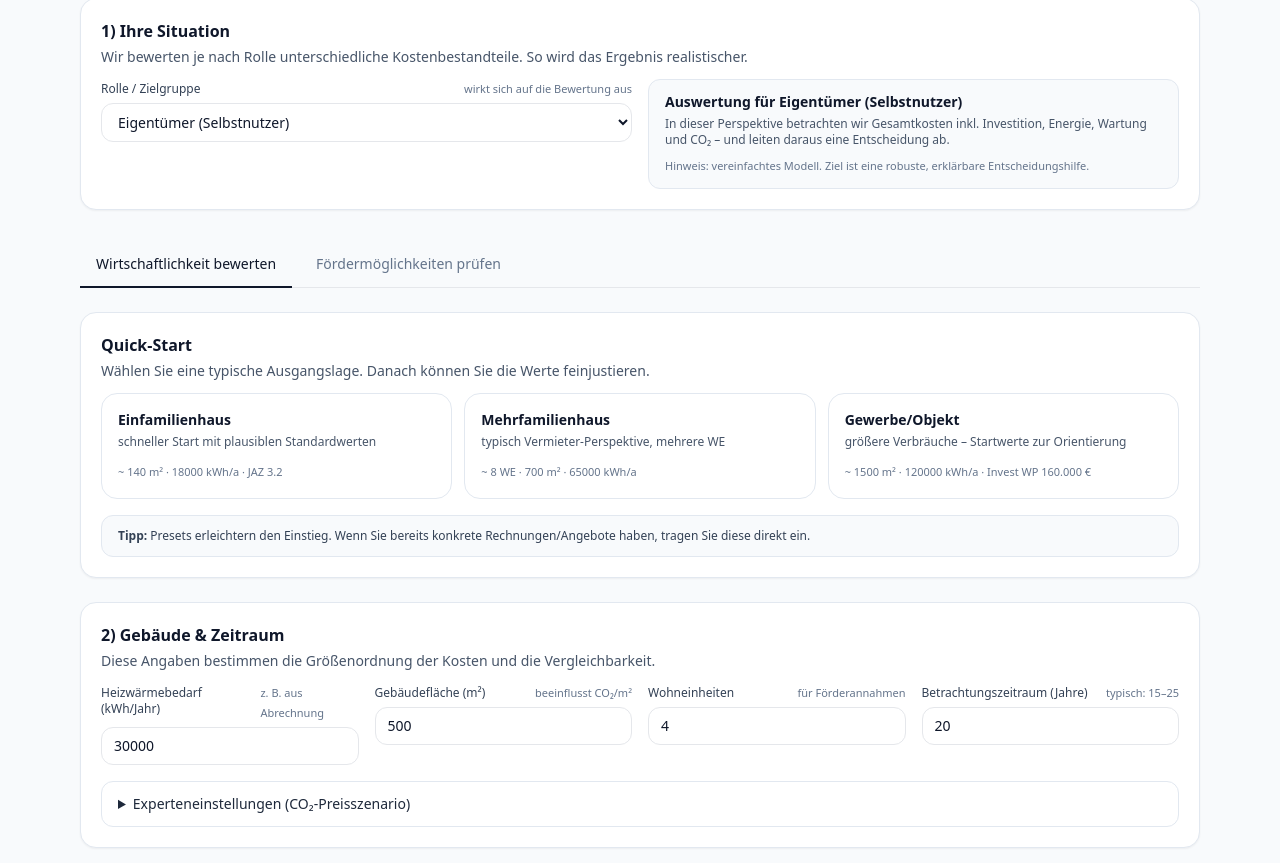
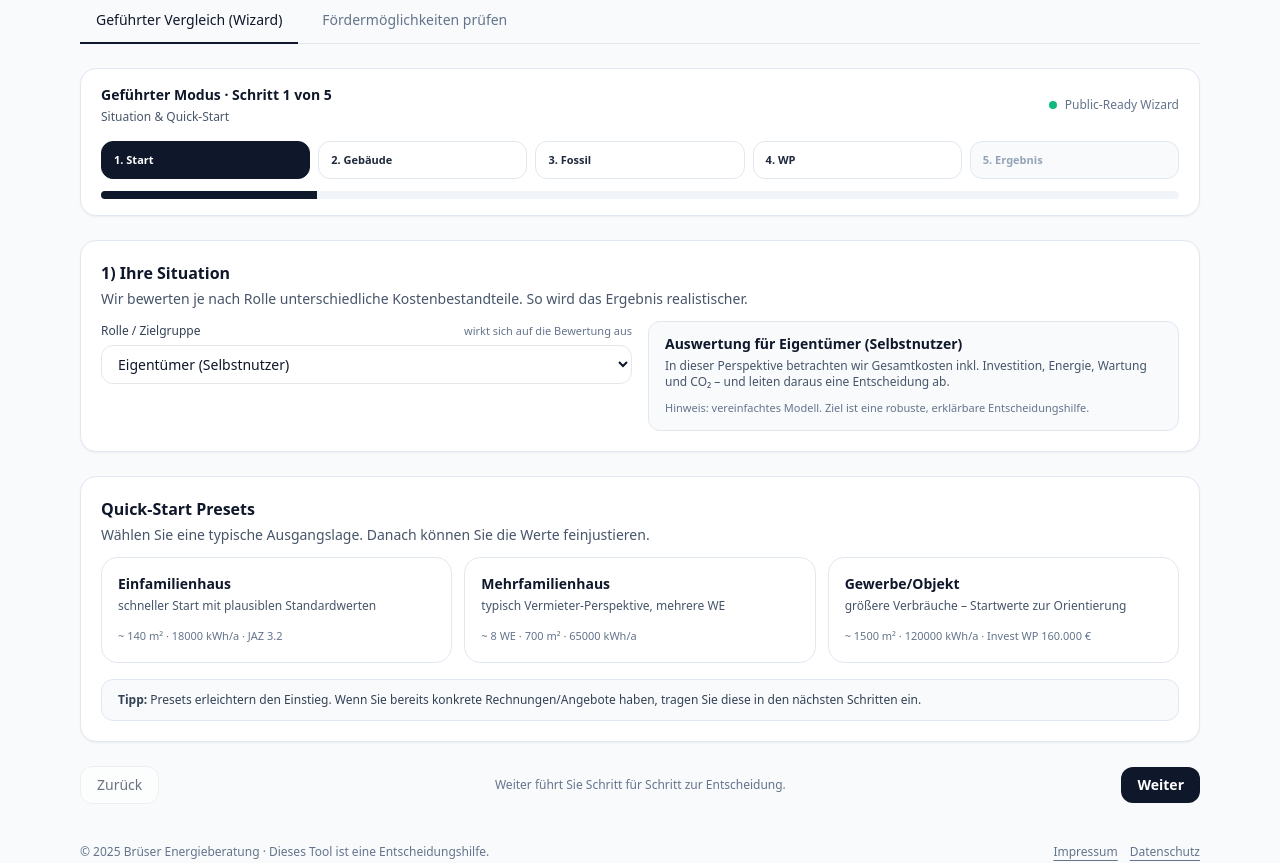
Before and after one commit to flixbial/Heizungstool, a Next.js app: page /tool in a window 1280 px wide. Shown: the part 209-1072 px from the top of the page. Built offline with nearby package versions, Linux system fonts and the light colour scheme.

Commit message:
Update page.tsx

```diff
--- a/app/tool/page.tsx
+++ b/app/tool/page.tsx
@@ -211,6 +211,71 @@ function Field({
   );
 }
 
+/** Wizard UI */
+function WizardHeader({
+  steps,
+  current,
+  canGoTo,
+  onGoTo,
+}: {
+  steps: { title: string; short: string }[];
+  current: number;
+  canGoTo: (idx: number) => boolean;
+  onGoTo: (idx: number) => void;
+}) {
+  return (
+    <div className="rounded-2xl border border-slate-200 bg-white shadow-sm px-5 py-4">
+      <div className="flex items-center justify-between gap-4">
+        <div>
+          <div className="text-sm font-semibold text-slate-900">
+            Geführter Modus · Schritt {current + 1} von {steps.length}
+          </div>
+          <div className="mt-1 text-xs text-slate-600">{steps[current].title}</div>
+        </div>
+        <div className="hidden md:flex items-center gap-2 text-xs text-slate-500">
+          <span className="inline-flex h-2 w-2 rounded-full bg-emerald-500" />
+          Public-Ready Wizard
+        </div>
+      </div>
+
+      <div className="mt-4 grid grid-cols-5 gap-2">
+        {steps.map((s, idx) => {
+          const active = idx === current;
+          const enabled = canGoTo(idx);
+          return (
+            <button
+              key={idx}
+              type="button"
+              onClick={() => enabled && onGoTo(idx)}
+              className={
+                "rounded-xl border px-3 py-2 text-left transition " +
+                (active
+                  ? "border-slate-900 bg-slate-900 text-white"
+                  : enabled
+                  ? "border-slate-200 bg-white hover:bg-slate-50 text-slate-800"
+                  : "border-slate-200 bg-slate-50 text-slate-400 cursor-not-allowed")
+              }
+              aria-disabled={!enabled}
+              title={s.title}
+            >
+              <div className={"text-[11px] font-semibold " + (active ? "text-white" : "")}>
+                {idx + 1}. {s.short}
+              </div>
+            </button>
+          );
+        })}
+      </div>
+
+      <div className="mt-3 h-2 w-full rounded-full bg-slate-100 overflow-hidden">
+        <div
+          className="h-full bg-slate-900"
+          style={{ width: `${((current + 1) / steps.length) * 100}%` }}
+        />
+      </div>
+    </div>
+  );
+}
+
 // ===== Druckstabile SVG-Grafiken =====
 
 function buildLinePath(values: number[], w: number, h: number, pad: number, maxY: number) {
@@ -281,6 +346,7 @@ function MiniCostChart({
         <line x1={pad} x2={w - pad} y1={h - pad} y2={h - pad} stroke="#e2e8f0" />
         <line x1={pad} x2={pad} y1={pad} y2={h - pad} stroke="#e2e8f0" />
 
+        {/* Fossil rot, WP blau */}
         <path d={dF} fill="none" stroke="#ef4444" strokeWidth="3" />
         <path d={dH} fill="none" stroke="#2563eb" strokeWidth="3" />
 
@@ -407,9 +473,17 @@ function PrintModal({
 }) {
   const totals =
     role === "vermieter"
-      ? { fossil: result.totalLandlordFossil, wp: result.totalLandlordHP, savings: result.savingsLandlord }
+      ? {
+          fossil: result.totalLandlordFossil,
+          wp: result.totalLandlordHP,
+          savings: result.savingsLandlord,
+        }
       : role === "mieter"
-      ? { fossil: result.totalTenantFossil, wp: result.totalTenantHP, savings: result.savingsTenant }
+      ? {
+          fossil: result.totalTenantFossil,
+          wp: result.totalTenantHP,
+          savings: result.savingsTenant,
+        }
       : { fossil: result.totalOwnerFossil, wp: result.totalOwnerHP, savings: result.savingsOwner };
 
   const series =
@@ -652,7 +726,7 @@ export default function ToolPage() {
     maintHP: 600,
   });
 
-  // ===== Sprint 3.1 Step 2: Quick-Start Presets =====
+  // ===== Quick-Start Presets =====
   type PresetKey = "efh" | "mfh" | "gewerbe";
   const PRESETS: Record<
     PresetKey,
@@ -737,6 +811,21 @@ export default function ToolPage() {
 
   const [activePreset, setActivePreset] = useState<PresetKey | null>(null);
 
+  // ===== Wizard State =====
+  // 0 Situation/Preset, 1 Gebäude, 2 Fossil, 3 WP, 4 Ergebnis
+  const [wizardStep, setWizardStep] = useState<number>(0);
+
+  const wizardSteps = useMemo(
+    () => [
+      { title: "Situation & Quick-Start", short: "Start" },
+      { title: "Gebäude & Zeitraum", short: "Gebäude" },
+      { title: "Bestehende Heizung", short: "Fossil" },
+      { title: "Wärmepumpe", short: "WP" },
+      { title: "Ergebnis & Bericht", short: "Ergebnis" },
+    ],
+    []
+  );
+
   const [foerderForm, setFoerderForm] = useState<FoerderForm>({
     art: "wohn",
     wohnKlimaBonus: false,
@@ -756,27 +845,34 @@ export default function ToolPage() {
   const [subsidyApplied, setSubsidyApplied] = useState(false);
   const [showPrint, setShowPrint] = useState(false);
 
+  // Reset wizard when switching tabs
+  useEffect(() => {
+    if (tab === "vergleich") return;
+    // keep wizard state, but avoid confusion when returning:
+    // (optional) do nothing. We'll reset when user returns to compare.
+  }, [tab]);
+
   function applyPreset(key: PresetKey) {
     const preset = PRESETS[key];
     setForm((prev) => ({ ...prev, ...preset.patch }));
     if (preset.roleHint) setRole(preset.roleHint);
     setActivePreset(key);
 
-    // Public-friendly: Ergebnis zurücksetzen (damit klar ist, dass neu bewertet werden muss)
     setResult(null);
     setError(null);
   }
 
   function updateField<K extends keyof FormState>(key: K, value: string) {
-    setActivePreset(null); // sobald der Nutzer editiert, ist es "custom"
+    setActivePreset(null); // editing => custom
     setForm((prev) => ({
       ...prev,
       [key]: typeof prev[key] === "number" ? Number(value.replace(",", ".")) : (value as any),
     }));
-  }
-
-  async function handleCalc(e: React.FormEvent) {
-    e.preventDefault();
+    // if inputs change, result is no longer valid
+    setResult(null);
+  }
+
+  async function handleCalc() {
     setLoading(true);
     setError(null);
     setResult(null);
@@ -789,6 +885,11 @@ export default function ToolPage() {
       if (!res.ok) throw new Error("Fehler bei der Berechnung");
       const data = (await res.json()) as CalcResult;
       setResult(data);
+      setWizardStep(4);
+      // Scroll to top of wizard area for public UX
+      requestAnimationFrame(() => {
+        window.scrollTo({ top: 0, behavior: "smooth" });
+      });
     } catch (err: any) {
       setError(err.message ?? "Unbekannter Fehler");
     } finally {
@@ -843,9 +944,6 @@ export default function ToolPage() {
         payback: result.extraInvest <= 0 ? null : result.paybackLandlord,
         cumFossil: result.cumLandlordFossil,
         cumHP: result.cumLandlordHP,
-        annualKeyFossil: "landlordAnnualFossil" as const,
-        annualKeyHP: "landlordAnnualHP" as const,
-        cumSavingsKey: "landlordCumSavings" as const,
         note: "Vereinfachte Annahme: Vermieter zahlt Wartung + Vermieteranteil CO₂. Energie zahlt der Mieter.",
       };
     }
@@ -859,9 +957,6 @@ export default function ToolPage() {
         payback: null,
         cumFossil: result.cumTenantFossil,
         cumHP: result.cumTenantHP,
-        annualKeyFossil: "tenantAnnualFossil" as const,
-        annualKeyHP: "tenantAnnualHP" as const,
-        cumSavingsKey: "tenantCumSavings" as const,
         note: "Vereinfachte Annahme: Mieter zahlt Energie + Mieteranteil CO₂. Investitionen werden hier nicht betrachtet.",
       };
     }
@@ -874,9 +969,6 @@ export default function ToolPage() {
       payback: result.extraInvest <= 0 ? null : result.paybackOwner,
       cumFossil: result.cumOwnerFossil,
       cumHP: result.cumOwnerHP,
-      annualKeyFossil: "ownerAnnualFossil" as const,
-      annualKeyHP: "ownerAnnualHP" as const,
-      cumSavingsKey: "ownerCumSavings" as const,
       note: "Eigentümer trägt Investition, Energie, Wartung und 100% der CO₂-Kosten.",
     };
   }, [result, role]);
@@ -899,6 +991,34 @@ export default function ToolPage() {
   }, [perspective]);
 
   const hint = getPrintHint(role);
+
+  // Wizard gating: Ergebnis-Step nur wenn result vorhanden
+  function canGoTo(idx: number) {
+    if (idx < 4) return true;
+    return !!result;
+  }
+
+  function goTo(idx: number) {
+    if (!canGoTo(idx)) return;
+    setWizardStep(idx);
+    requestAnimationFrame(() => {
+      window.scrollTo({ top: 0, behavior: "smooth" });
+    });
+  }
+
+  function next() {
+    if (wizardStep < 4) setWizardStep((s) => Math.min(4, s + 1));
+    requestAnimationFrame(() => {
+      window.scrollTo({ top: 0, behavior: "smooth" });
+    });
+  }
+
+  function back() {
+    if (wizardStep > 0) setWizardStep((s) => Math.max(0, s - 1));
+    requestAnimationFrame(() => {
+      window.scrollTo({ top: 0, behavior: "smooth" });
+    });
+  }
 
   return (
     <div className="max-w-6xl mx-auto px-4 py-10 text-sm">
@@ -1128,49 +1248,22 @@ export default function ToolPage() {
         }
       `}</style>
 
+      {/* Premium Header */}
       <div className="flex items-center justify-between gap-4 mb-8">
         <div>
-          <div className="text-3xl font-semibold text-slate-900 leading-tight">
-            Heizungs-Vergleich
-          </div>
+          <div className="text-3xl font-semibold text-slate-900 leading-tight">Heizungs-Vergleich</div>
           <div className="mt-2 text-slate-600 max-w-2xl">
             Eine verständliche Wirtschaftlichkeits-Einschätzung für <b>Fossil</b> vs. <b>Wärmepumpe</b> – inkl. druckfähigem Bericht.
           </div>
         </div>
         <div className="hidden md:flex items-center gap-2 text-xs text-slate-500">
           <span className="inline-flex h-2 w-2 rounded-full bg-emerald-500" />
-          Public-Version (selbsterklärend)
-        </div>
-      </div>
-
-      <Section
-        title="1) Ihre Situation"
-        subtitle="Wir bewerten je nach Rolle unterschiedliche Kostenbestandteile. So wird das Ergebnis realistischer."
-      >
-        <div className="grid md:grid-cols-2 gap-4">
-          <Field label="Rolle / Zielgruppe" hint="wirkt sich auf die Bewertung aus">
-            <select
-              className="w-full border rounded-xl px-3 py-2 bg-white"
-              value={role}
-              onChange={(e) => setRole(e.target.value as Role)}
-            >
-              <option value="eigentuemer">Eigentümer (Selbstnutzer)</option>
-              <option value="vermieter">Vermieter</option>
-              <option value="mieter">Mieter</option>
-            </select>
-          </Field>
-
-          <div className="rounded-xl border border-slate-200 bg-slate-50 px-4 py-3">
-            <div className="text-sm font-semibold text-slate-900">{hint.title}</div>
-            <div className="mt-1 text-xs text-slate-600">{hint.text}</div>
-            <div className="mt-2 text-[11px] text-slate-500">
-              Hinweis: vereinfachtes Modell. Ziel ist eine robuste, erklärbare Entscheidungshilfe.
-            </div>
-          </div>
-        </div>
-      </Section>
-
-      <div className="mt-8 flex items-center gap-2 border-b">
+          Public-Version
+        </div>
+      </div>
+
+      {/* Tabs */}
+      <div className="mt-2 flex items-center gap-2 border-b">
         <button
           className={
             "px-4 py-3 text-sm -mb-px border-b-2 " +
@@ -1178,9 +1271,13 @@ export default function ToolPage() {
               ? "border-slate-900 text-slate-900 font-medium"
               : "border-transparent text-slate-500 hover:text-slate-800")
           }
-          onClick={() => setTab("vergleich")}
-        >
-          Wirtschaftlichkeit bewerten
+          onClick={() => {
+            setTab("vergleich");
+            // public-friendly: start at beginning when returning
+            setWizardStep(0);
+          }}
+        >
+          Geführter Vergleich (Wizard)
         </button>
         <button
           className={
@@ -1196,13 +1293,50 @@ export default function ToolPage() {
       </div>
 
       {tab === "vergleich" && (
+        <div className="mt-6 grid gap-6">
+          <WizardHeader
+            steps={wizardSteps}
+            current={wizardStep}
+            canGoTo={canGoTo}
+            onGoTo={goTo}
+          />
+
+          {/* Step 0: Situation + Presets */}
+          {wizardStep === 0 && (
             <>
-          <form onSubmit={handleCalc} className="mt-6 grid gap-6">
-            {/* ===== NEW: Quick-Start Presets ===== */}
               <Section
-              title="Quick-Start"
+                title="1) Ihre Situation"
+                subtitle="Wir bewerten je nach Rolle unterschiedliche Kostenbestandteile. So wird das Ergebnis realistischer."
+              >
+                <div className="grid md:grid-cols-2 gap-4">
+                  <Field label="Rolle / Zielgruppe" hint="wirkt sich auf die Bewertung aus">
+                    <select
+                      className="w-full border rounded-xl px-3 py-2 bg-white"
+                      value={role}
+                      onChange={(e) => {
+                        setRole(e.target.value as Role);
+                        setResult(null);
+                      }}
+                    >
+                      <option value="eigentuemer">Eigentümer (Selbstnutzer)</option>
+                      <option value="vermieter">Vermieter</option>
+                      <option value="mieter">Mieter</option>
+                    </select>
+                  </Field>
+
+                  <div className="rounded-xl border border-slate-200 bg-slate-50 px-4 py-3">
+                    <div className="text-sm font-semibold text-slate-900">{hint.title}</div>
+                    <div className="mt-1 text-xs text-slate-600">{hint.text}</div>
+                    <div className="mt-2 text-[11px] text-slate-500">
+                      Hinweis: vereinfachtes Modell. Ziel ist eine robuste, erklärbare Entscheidungshilfe.
+                    </div>
+                  </div>
+                </div>
+              </Section>
+
+              <Section
+                title="Quick-Start Presets"
                 subtitle="Wählen Sie eine typische Ausgangslage. Danach können Sie die Werte feinjustieren."
-              tone="neutral"
               >
                 <div className="grid md:grid-cols-3 gap-3">
                   {(["efh", "mfh", "gewerbe"] as PresetKey[]).map((k) => {
@@ -1251,12 +1385,16 @@ export default function ToolPage() {
                     </>
                   ) : (
                     <>
-                    <b>Tipp:</b> Presets erleichtern den Einstieg. Wenn Sie bereits konkrete Rechnungen/Angebote haben, tragen Sie diese direkt ein.
+                      <b>Tipp:</b> Presets erleichtern den Einstieg. Wenn Sie bereits konkrete Rechnungen/Angebote haben, tragen Sie diese in den nächsten Schritten ein.
                     </>
                   )}
                 </div>
               </Section>
-
+            </>
+          )}
+
+          {/* Step 1: Gebäude */}
+          {wizardStep === 1 && (
             <Section
               title="2) Gebäude & Zeitraum"
               subtitle="Diese Angaben bestimmen die Größenordnung der Kosten und die Vergleichbarkeit."
@@ -1323,11 +1461,13 @@ export default function ToolPage() {
                 </div>
               </details>
             </Section>
-
-            <div className="grid md:grid-cols-2 gap-6">
+          )}
+
+          {/* Step 2: Fossil */}
+          {wizardStep === 2 && (
             <Section
               title="3) Bestehende Heizung (Referenz)"
-                subtitle="Damit vergleichen wir die Wärmepumpe. Je realistischer der Ausgangspunkt, desto besser das Ergebnis."
+              subtitle="Je realistischer der Ausgangspunkt, desto besser die Einordnung."
               tone="fossil"
             >
               <div className="grid md:grid-cols-2 gap-4">
@@ -1381,9 +1521,7 @@ export default function ToolPage() {
                 </Field>
 
                 <details className="rounded-xl border border-slate-200 bg-white px-4 py-3 md:col-span-2">
-                    <summary className="cursor-pointer text-sm font-medium text-slate-800">
-                      Investition (optional)
-                    </summary>
+                  <summary className="cursor-pointer text-sm font-medium text-slate-800">Investition (optional)</summary>
                   <div className="mt-3 grid md:grid-cols-2 gap-4">
                     <Field label="Investitionskosten fossil (€, einmalig)" hint="nur falls relevant">
                       <input
@@ -1400,7 +1538,10 @@ export default function ToolPage() {
                 </details>
               </div>
             </Section>
-
+          )}
+
+          {/* Step 3: Wärmepumpe + Calculate */}
+          {wizardStep === 3 && (
             <Section
               title="4) Wärmepumpe (Alternative)"
               subtitle="Die Wirtschaftlichkeit hängt vor allem von JAZ, Strompreis und Förderung ab."
@@ -1476,31 +1617,45 @@ export default function ToolPage() {
                 </Field>
 
                 <div className="md:col-span-2 rounded-xl border border-blue-200 bg-white px-4 py-3 text-xs text-slate-700">
-                    Wenn Sie unsicher sind: lassen Sie JAZ bei <b>3,0</b>. Im Bericht weisen wir darauf hin, dass reale Werte (Vorlauftemperatur, Heizflächen) entscheidend sind.
-                  </div>
-                </div>
-              </Section>
-            </div>
-
-            <div className="flex flex-col md:flex-row md:items-center md:justify-between gap-3">
+                  Wenn Sie unsicher sind: lassen Sie JAZ bei <b>3,0</b>. Reale Werte hängen stark von Vorlauf, Heizflächen und Gebäudezustand ab.
+                </div>
+              </div>
+
+              <div className="mt-5 flex flex-col md:flex-row md:items-center md:justify-between gap-3">
                 <div className="text-xs text-slate-600">
                   Öffentlich nutzbar: Bitte nur Werte eingeben, die Sie teilen möchten. Es werden keine personenbezogenen Daten benötigt.
                 </div>
 
                 <button
-                type="submit"
+                  type="button"
                   disabled={loading}
                   className="px-5 py-3 rounded-2xl bg-slate-900 text-white text-sm font-semibold disabled:opacity-60 hover:bg-slate-800"
+                  onClick={handleCalc}
                 >
                   {loading ? "Bewertung läuft ..." : "Wirtschaftlichkeit bewerten"}
                 </button>
               </div>
-          </form>
-
-          {error && <div className="mt-5 text-sm text-red-600">{error}</div>}
-
-          {result && perspective && (
-            <div className="mt-8 grid gap-6">
+
+              {error && <div className="mt-3 text-sm text-red-600">{error}</div>}
+            </Section>
+          )}
+
+          {/* Step 4: Ergebnis */}
+          {wizardStep === 4 && (
+            <>
+              {!result || !perspective ? (
+                <Section
+                  title="5) Ergebnis"
+                  subtitle="Bitte führen Sie zuerst die Berechnung im Schritt „Wärmepumpe“ aus."
+                  tone="result"
+                >
+                  <div className="text-slate-700">
+                    Kein Ergebnis vorhanden. Gehen Sie zurück und klicken Sie auf{" "}
+                    <b>„Wirtschaftlichkeit bewerten“</b>.
+                  </div>
+                </Section>
+              ) : (
+                <>
                   <Section
                     title="5) Ihre Entscheidung"
                     subtitle="Das Ergebnis ist so formuliert, dass es auch ohne Beratung verständlich bleibt – inkl. Bericht."
@@ -1607,10 +1762,7 @@ export default function ToolPage() {
                               <Tooltip formatter={(v: any) => formatEuro(Number(v), 0)} />
                               <Bar dataKey="kosten" name="Gesamtkosten">
                                 {totalChartData.map((entry, index) => (
-                              <Cell
-                                key={`cell-${index}`}
-                                fill={entry.name === "Fossil" ? "#ef4444" : "#2563eb"}
-                              />
+                                  <Cell key={`cell-${index}`} fill={entry.name === "Fossil" ? "#ef4444" : "#2563eb"} />
                                 ))}
                               </Bar>
                             </BarChart>
@@ -1679,9 +1831,43 @@ export default function ToolPage() {
                   </Section>
 
                   <PrintModal open={showPrint} onClose={() => setShowPrint(false)} role={role} form={form} result={result} />
-            </div>
+                </>
               )}
             </>
+          )}
+
+          {/* Wizard nav */}
+          <div className="flex items-center justify-between gap-3">
+            <button
+              type="button"
+              className="px-4 py-2 rounded-xl border border-slate-200 bg-white hover:bg-slate-50 text-sm font-medium disabled:opacity-60"
+              onClick={back}
+              disabled={wizardStep === 0}
+            >
+              Zurück
+            </button>
+
+            <div className="text-xs text-slate-500">
+              {wizardStep < 4 ? "Weiter führt Sie Schritt für Schritt zur Entscheidung." : "Sie können den Bericht direkt drucken."}
+            </div>
+
+            <button
+              type="button"
+              className="px-4 py-2 rounded-xl bg-slate-900 text-white hover:bg-slate-800 text-sm font-semibold disabled:opacity-60"
+              onClick={next}
+              disabled={wizardStep === 3 /* Step 4 is result: reached only via calc */ || wizardStep === 4}
+              title={wizardStep === 3 ? "Bitte zuerst berechnen" : "Weiter"}
+            >
+              Weiter
+            </button>
+          </div>
+
+          {wizardStep === 3 && (
+            <div className="text-[11px] text-slate-500">
+              Hinweis: Der Schritt „Ergebnis“ wird nach erfolgreicher Berechnung automatisch geöffnet.
+            </div>
+          )}
+        </div>
       )}
 
       {tab === "foerder" && (
@@ -1708,7 +1894,9 @@ export default function ToolPage() {
               <div className="rounded-xl border border-slate-200 bg-slate-50 px-4 py-3">
                 <div className="text-xs text-slate-500">Investitionskosten Wärmepumpe (aus Vergleich)</div>
                 <div className="text-lg font-semibold text-slate-900">{formatEuro(form.investHP, 0)}</div>
-                <div className="text-[11px] text-slate-500 mt-1">Sie ändern den Wert im Tab „Wirtschaftlichkeit bewerten“.</div>
+                <div className="text-[11px] text-slate-500 mt-1">
+                  Sie ändern den Wert im Wizard-Schritt „Wärmepumpe“.
+                </div>
               </div>
 
               {foerderForm.art === "wohn" ? (
@@ -1765,7 +1953,7 @@ export default function ToolPage() {
             </form>
           </Section>
 
-          <Section title="Ergebnis & Übernahme" subtitle="Übernehmen Sie den Zuschuss direkt in den Vergleich." tone="neutral">
+          <Section title="Ergebnis & Übernahme" subtitle="Übernehmen Sie den Zuschuss direkt in den Wizard." tone="neutral">
             {!foerderResult ? (
               <div className="text-slate-600 text-sm">
                 Berechnen Sie rechts die Förderung. Danach können Sie den Zuschuss per Button übernehmen.
@@ -1794,14 +1982,17 @@ export default function ToolPage() {
                     onClick={() => {
                       setForm((prev) => ({ ...prev, subsidyHP: Math.round(foerderResult.foerderEuro) }));
                       setSubsidyApplied(true);
+                      // return to wizard at WP step for a clear flow
                       setTab("vergleich");
+                      setWizardStep(3);
+                      requestAnimationFrame(() => window.scrollTo({ top: 0, behavior: "smooth" }));
                     }}
                   >
                     {subsidyApplied ? "Zuschuss übernommen ✓" : "Zuschuss in Vergleich übernehmen"}
                   </button>
 
                   <div className="mt-2 text-[11px] text-slate-500">
-                    Springt automatisch zurück zum Vergleich und trägt den Zuschuss ein.
+                    Springt zurück zum Wizard-Schritt „Wärmepumpe“ und trägt den Zuschuss ein.
                   </div>
                 </div>
 
@@ -1816,6 +2007,7 @@ export default function ToolPage() {
         </div>
       )}
 
+      {/* Public Footer */}
       <div className="mt-10 text-xs text-slate-500 flex flex-col md:flex-row md:items-center md:justify-between gap-2">
         <div>© {new Date().getFullYear()} Brüser Energieberatung · Dieses Tool ist eine Entscheidungshilfe.</div>
         <div className="flex gap-3">
```
Lines whose indentation alone changed are shown as unchanged.
